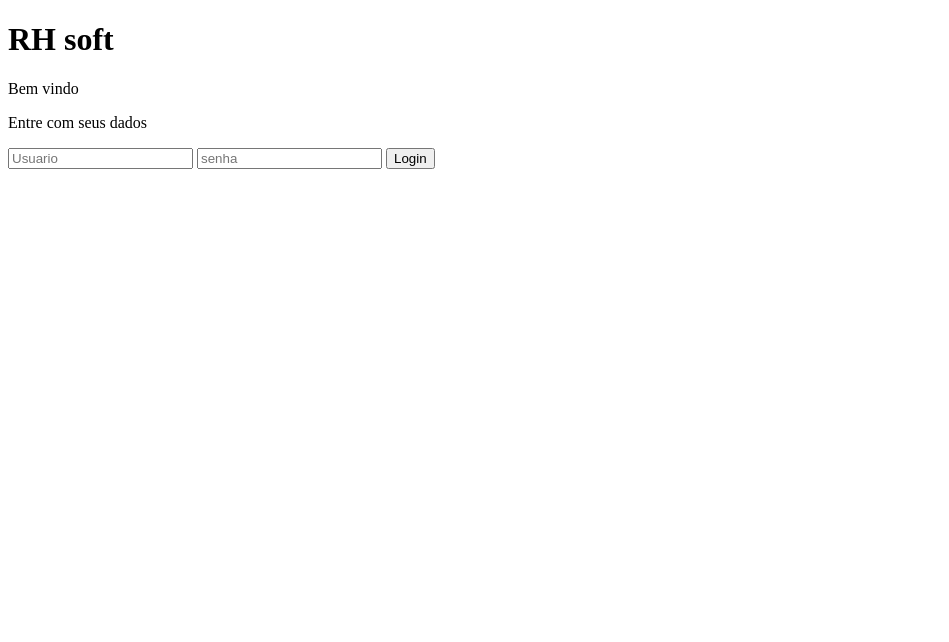
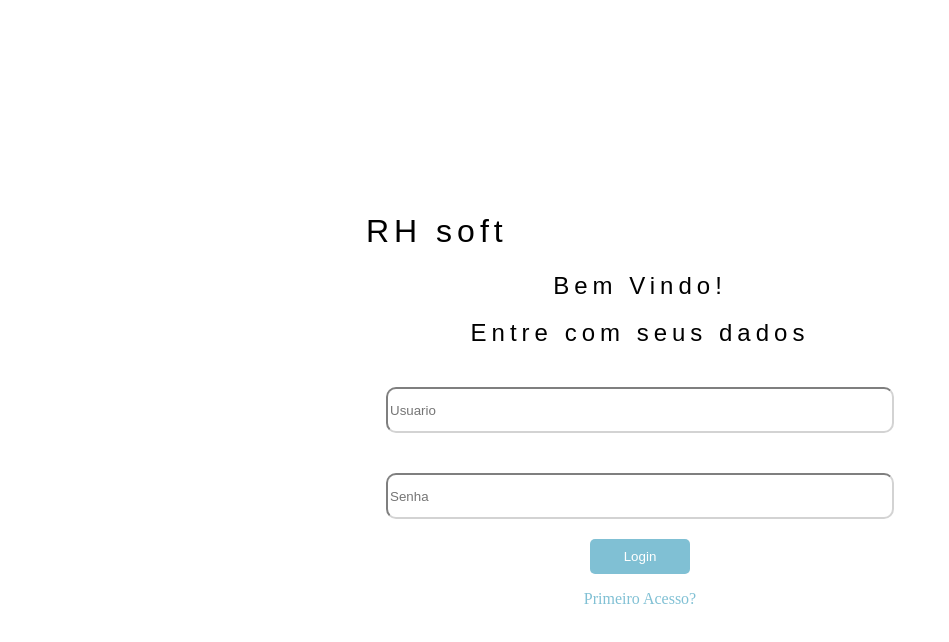
Before and after one commit to joaquim-antonio/RHsoft, a plain HTML site: page frontend/src/login.html in a window 1280 px wide. Shown: the whole page, without its empty margins (0-949 px from the left). Drawn offline with Linux system fonts and the light colour scheme.

Commit message:
Style(login): Estilização da pagina de Login

```diff
--- /dev/null
+++ b/frontend/src/assets/css/pages/Login/login.css
@@ -0,0 +1,69 @@
+
+
+@import url('https://fonts.googleapis.com/css2?family=Inter:ital,opsz,wght@0,14..32,100..900;1,14..32,100..900&display=swap');
+
+
+
+#centralize{
+    display: grid;
+    place-items: center;
+    height: 100vh;
+    background-color: white;
+
+}
+
+main p{
+    text-align: center;
+    color: #80C0D4;
+
+}
+main a{
+    text-decoration: none;
+}
+
+.initials{
+
+    padding: 20px;
+    border: 20px;
+    border-radius: 40px;
+    border-color: aqua;
+
+}
+
+.login-imput{
+    width: 500px;
+    height: 40px;
+    border-radius: 10px;
+
+    color: gray;
+    border-color: lightgrey;
+}
+
+#Login-Button{
+
+
+    height: 35px;
+    width: 100px;
+    border: 20px;
+    border-radius: 5px;
+    background-color: #80C0D4;
+    color: white;
+    cursor: pointer;
+    display: block;
+    margin: auto;
+
+}
+
+h1{
+    font-family: sans-serif;
+    font-weight: normal;
+    letter-spacing: 5px;
+}
+
+h2{
+    text-align: center;
+    text-decoration: none;
+    font-family: sans-serif;
+    font-weight: normal;
+    letter-spacing: 5px;
+}
--- a/frontend/src/login.html
+++ b/frontend/src/login.html
@@ -3,22 +3,32 @@
 <head>
     <meta charset="UTF-8">
     <meta name="viewport" content="width=device-width, initial-scale=1.0">
+    <link rel="stylesheet" href="assets/css/pages/Login/login.css">
     <title>Pagina-Login</title>
 </head>
 <body>
+
+    <div id = "centralize">
     <main id = "main-login">
 
-        <h1 id = "Name">RH soft</h1>
+        <h1 id = "name" >RH soft</h1>
 
-            <p>Bem vindo</p>
-            <p> Entre com seus dados</p>
+            <h2 >Bem Vindo!</h2>
+            <h2> Entre com seus dados</h2>
 
-            <input type="text" placeholder="Usuario"></input>
 
-            <input type = "text" placeholder="senha"></input>
+            <div class = "initials">
+            <input type="text" class = "login-imput"  placeholder="Usuario"></input>
+            </div>
+
+            <div class = "initials">
+            <input type = "password" class = "login-imput" placeholder="Senha"></input>
+            </div>
+
             <button id="Login-Button">Login</button>
-
-    </main>
+            <a href="#"><p > Primeiro Acesso?</p></a>
+        </main>
+    </div>
 
 
 </body>
```
